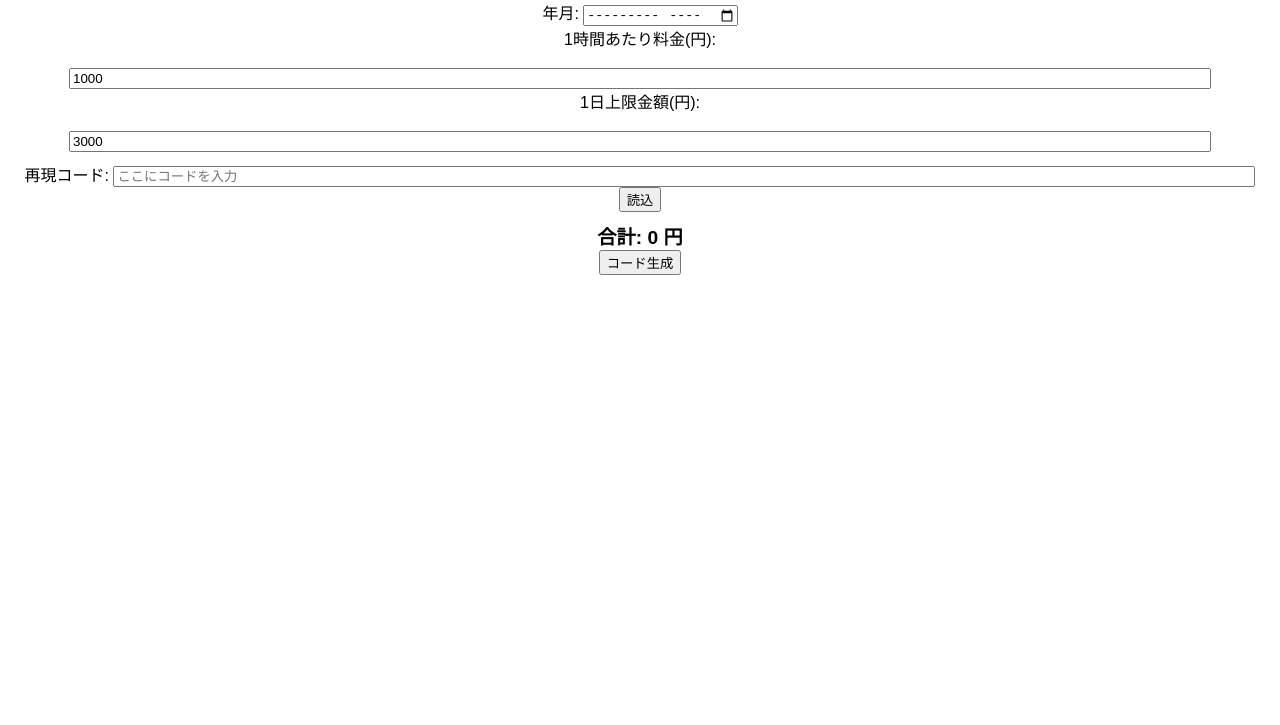
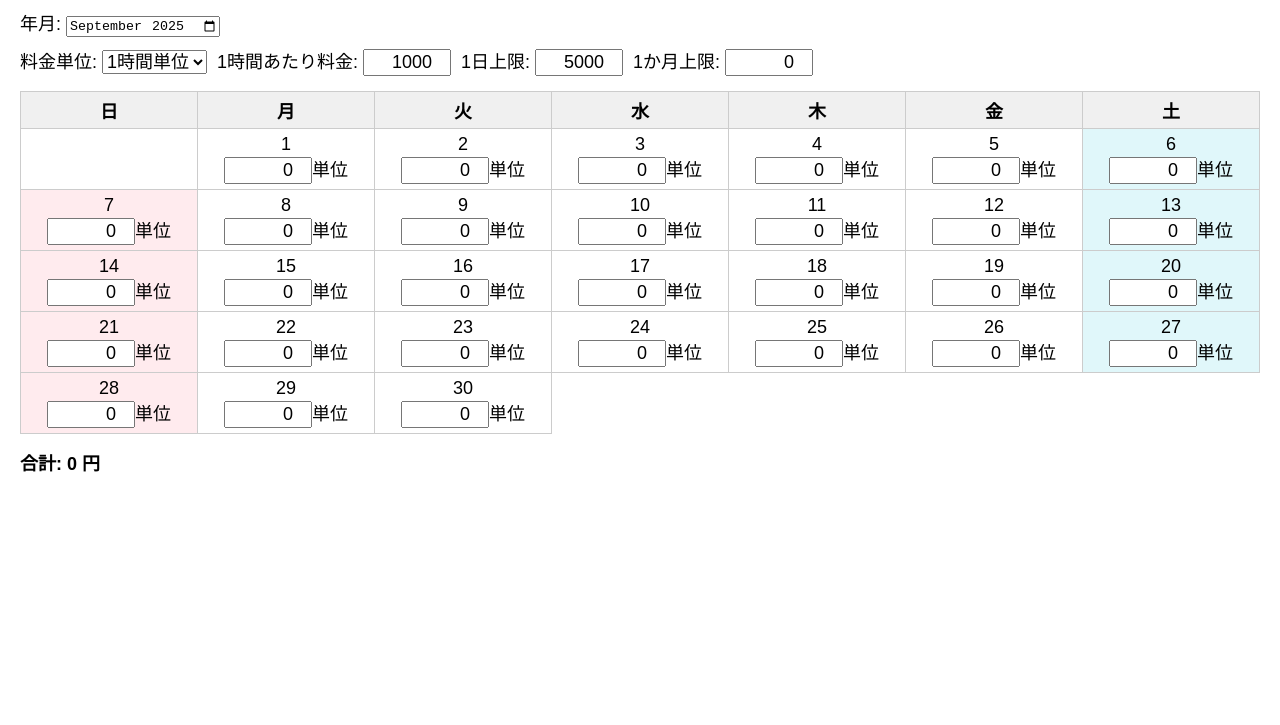
Before and after one commit to kutibashi/EnchoKeisan, a plain HTML site: page index.html in a window 1280 px wide. Shown: the part 75-800 px from the top of the page. Drawn offline with Linux system fonts and the light colour scheme.

Commit message:
修正
時間単位を変更可能に
レイアウト変更
数字キーボードが出るようにした
1か月の上限金額を設定
アクセス時の年月を設定

```diff
--- a/index.html
+++ b/index.html
@@ -2,154 +2,137 @@
 <html lang="ja">
 <head>
   <meta charset="UTF-8">
+  <title>延長料金カレンダー</title>
   <meta name="viewport" content="width=device-width, initial-scale=1.0">
-  <title>延長料金カレンダー</title>
   <style>
-    body { font-family: sans-serif; text-align: center; margin: 10px; }
-    table { border-collapse: collapse; margin: auto; width: 100%; max-width: 600px; }
-    td, th { border: 1px solid #ccc; width: 14%; height: 60px; vertical-align: top; position: relative; }
-    th { background: #f0f0f0; }
-    td.sat { background-color: #e6f0ff; } /* 土曜：薄い青 */
-    td.sun { background-color: #ffe6e6; } /* 日曜：薄い赤 */
-    .day-label { font-size: 0.8em; position: absolute; top: 2px; left: 2px; }
-    input[type="number"] { width: 90%; margin-top: 18px; }
-    #result { margin-top: 10px; font-size: 1.2em; font-weight: bold; }
-    #controls { margin-bottom: 10px; }
-    #code { width: 90%; }
+    body { font-family: sans-serif; margin: 20px; font-size: 18px; }
+    table { border-collapse: collapse; width: 100%; }
+    th, td { border: 1px solid #ccc; text-align: center; padding: 5px; }
+    th { background-color: #f0f0f0; }
+    .saturday { background-color: #e0f7fa; }
+    .sunday { background-color: #ffebee; }
+    input[type="number"] {
+      width: 80px;
+      font-size: 18px;
+      text-align: right;
+    }
+    .controls { margin-bottom: 15px; }
+    .row { display: flex; flex-wrap: wrap; gap: 10px; margin-top: 10px; }
+    label { white-space: nowrap; }
+    select, input[type="number"] { font-size: 18px; }
+    #result { margin-top: 15px; font-weight: bold; }
   </style>
 </head>
 <body>
   <h2>延長料金カレンダー</h2>
 
-  <div id="controls">
-    年月: <input type="month" id="monthInput" onchange="renderCalendar()">
-    <br>
-    1時間あたり料金(円): <input type="number" id="rateInput" value="1000">
-    <br>
-    1日上限金額(円): <input type="number" id="capInput" value="3000">
+  <div class="controls">
+    <label>年月:
+      <input type="month" id="monthInput">
+    </label>
+    <div class="row">
+      <label>料金単位:
+        <select id="timeUnit">
+          <option value="60" selected>1時間単位</option>
+          <option value="30">30分単位</option>
+          <option value="15">15分単位</option>
+        </select>
+      </label>
+      <label>1時間あたり料金:
+        <input type="number" id="hourlyRate" value="1000" inputmode="numeric">
+      </label>
+      <label>1日上限:
+        <input type="number" id="dailyCap" value="5000" inputmode="numeric">
+      </label>
+      <label>1か月上限:
+        <input type="number" id="monthlyCap" value="0" inputmode="numeric">
+      </label>
+    </div>
   </div>
 
-  <div>
-    再現コード: <input id="code" placeholder="ここにコードを入力">
-    <button onclick="loadCode()">読込</button>
-  </div>
-
-  <table id="calendar"></table>
-
-  <div id="result">合計: 0 円</div>
-
-  <button onclick="generateCode()">コード生成</button>
+  <div id="calendar"></div>
+  <div id="result"></div>
 
   <script>
-    let currentYear, currentMonth;
+    const monthInput = document.getElementById("monthInput");
+    const timeUnitSelect = document.getElementById("timeUnit");
+    const hourlyRateInput = document.getElementById("hourlyRate");
+    const dailyCapInput = document.getElementById("dailyCap");
+    const monthlyCapInput = document.getElementById("monthlyCap");
+    const calendarDiv = document.getElementById("calendar");
+    const resultDiv = document.getElementById("result");
+
+    // デフォルト年月を今日に設定
+    const today = new Date();
+    const yyyy = today.getFullYear();
+    const mm = String(today.getMonth() + 1).padStart(2, '0');
+    monthInput.value = `${yyyy}-${mm}`;
 
     // カレンダー生成
-    function renderCalendar(data={}) {
-      const monthStr = document.getElementById("monthInput").value;
-      if (!monthStr) return;
-      const [year, month] = monthStr.split("-").map(Number);
-      currentYear = year;
-      currentMonth = month;
+    function generateCalendar(year, month) {
+      let date = new Date(year, month - 1, 1);
+      const lastDay = new Date(year, month, 0).getDate();
 
-      const firstDay = new Date(year, month-1, 1).getDay();
-      const daysInMonth = new Date(year, month, 0).getDate();
+      let table = "<table><tr>";
+      for (let d = 0; d < 7; d++) {
+        table += "<th>" + ["日","月","火","水","木","金","土"][d] + "</th>";
+      }
+      table += "</tr><tr>";
 
-      const calendar = document.getElementById("calendar");
-      calendar.innerHTML = "";
-
-      // 曜日ヘッダー
-      const header = document.createElement("tr");
-      ["日","月","火","水","木","金","土"].forEach(d=>{
-        const th = document.createElement("th");
-        th.textContent = d;
-        header.appendChild(th);
-      });
-      calendar.appendChild(header);
-
-      let row = document.createElement("tr");
-      // 空白セル
-      for (let i=0; i<firstDay; i++) {
-        row.appendChild(document.createElement("td"));
+      for (let i = 0; i < date.getDay(); i++) {
+        table += "<td></td>";
       }
 
-      // 日付セル
-      for (let d=1; d<=daysInMonth; d++) {
-        const cell = document.createElement("td");
-        const weekday = (firstDay + d -1) % 7;
-        if (weekday === 0) cell.classList.add("sun");
-        if (weekday === 6) cell.classList.add("sat");
+      for (let d = 1; d <= lastDay; d++) {
+        const dayOfWeek = new Date(year, month - 1, d).getDay();
+        let cls = "";
+        if (dayOfWeek === 0) cls = "sunday";
+        if (dayOfWeek === 6) cls = "saturday";
+        table += `<td class="${cls}">${d}<br>
+          <input type="number" inputmode="numeric" min="0" value="0" onchange="calculateTotal()">単位</td>`;
+        if (dayOfWeek === 6) table += "</tr><tr>";
+      }
 
-        const label = document.createElement("div");
-        label.className = "day-label";
-        label.textContent = d;
-        cell.appendChild(label);
-
-        const input = document.createElement("input");
-        input.type = "number";
-        input.min = 0;
-        input.step = 1; // 1時間単位
-        input.value = data[d] || "";
-        input.oninput = updateTotal;
-        cell.appendChild(input);
-
-        row.appendChild(cell);
-        if (weekday === 6 || d === daysInMonth) {
-          calendar.appendChild(row);
-          row = document.createElement("tr");
-        }
-      }
-      updateTotal();
+      table += "</tr></table>";
+      calendarDiv.innerHTML = table;
     }
 
-    // 合計計算
-    function updateTotal() {
-      const rate = parseInt(document.getElementById("rateInput").value) || 0;
-      const cap = parseInt(document.getElementById("capInput").value) || Infinity;
+    // 合計金額計算
+    function calculateTotal() {
+      const hourlyRate = parseInt(hourlyRateInput.value) || 0;
+      const dailyCap = parseInt(dailyCapInput.value) || 0;
+      const monthlyCap = parseInt(monthlyCapInput.value) || 0;
+      const unitMinutes = parseInt(timeUnitSelect.value); // 60, 30, 15
+
       let total = 0;
+      document.querySelectorAll("#calendar input[type='number']").forEach(input => {
+        let units = parseInt(input.value) || 0;
+        let hours = (units * unitMinutes) / 60; // 単位 → 時間に換算
+        let cost = hours * hourlyRate;
+        if (dailyCap > 0 && cost > dailyCap) cost = dailyCap;
+        total += cost;
+      });
 
-      const inputs = document.querySelectorAll("#calendar input");
-      inputs.forEach((i, idx) => {
-        const hours = parseInt(i.value);
-        if (!isNaN(hours)) {
-          let cost = hours * rate;
-          if (cost > cap) cost = cap; // 上限適用
-          total += cost;
-        }
-      });
-      document.getElementById("result").textContent = "合計: " + total + " 円";
+      if (monthlyCap > 0 && total > monthlyCap) total = monthlyCap;
+
+      resultDiv.innerText = "合計: " + total.toLocaleString() + " 円";
     }
 
-    // コード生成（JSON → Base64）
-    function generateCode() {
-      const rate = parseInt(document.getElementById("rateInput").value) || 0;
-      const cap = parseInt(document.getElementById("capInput").value) || 0;
-      const inputs = document.querySelectorAll("#calendar input");
-      let data = {};
-      inputs.forEach((i, idx) => {
-        const val = parseInt(i.value);
-        if (!isNaN(val) && val > 0) data[idx+1] = val;
-      });
-      const obj = {year: currentYear, month: currentMonth, rate, cap, data};
-      const code = btoa(JSON.stringify(obj));
-      document.getElementById("code").value = code;
-      alert("コードをコピーしました");
-    }
+    // 初期表示
+    const [initYear, initMonth] = monthInput.value.split("-");
+    generateCalendar(initYear, initMonth);
+    calculateTotal();
 
-    // コード読込（Base64 → JSON）
-    function loadCode() {
-      const code = document.getElementById("code").value.trim();
-      if (!code) return;
-      try {
-        const obj = JSON.parse(atob(code));
-        document.getElementById("monthInput").value =
-          obj.year + "-" + String(obj.month).padStart(2,"0");
-        document.getElementById("rateInput").value = obj.rate;
-        document.getElementById("capInput").value = obj.cap;
-        renderCalendar(obj.data);
-      } catch(e) {
-        alert("コードが無効です");
-      }
-    }
+    // 月変更・設定変更イベント
+    monthInput.addEventListener("change", () => {
+      const [year, month] = monthInput.value.split("-");
+      generateCalendar(year, month);
+      calculateTotal();
+    });
+    timeUnitSelect.addEventListener("change", calculateTotal);
+    hourlyRateInput.addEventListener("input", calculateTotal);
+    dailyCapInput.addEventListener("input", calculateTotal);
+    monthlyCapInput.addEventListener("input", calculateTotal);
   </script>
 </body>
 </html>
```
